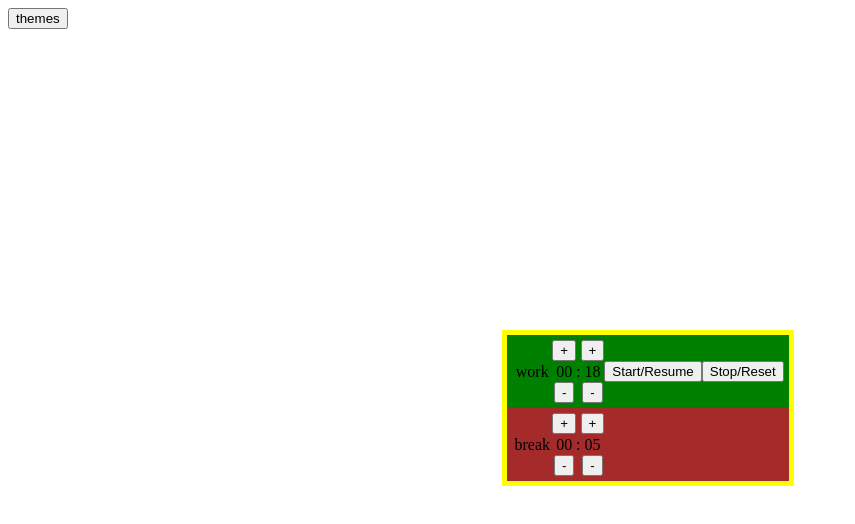
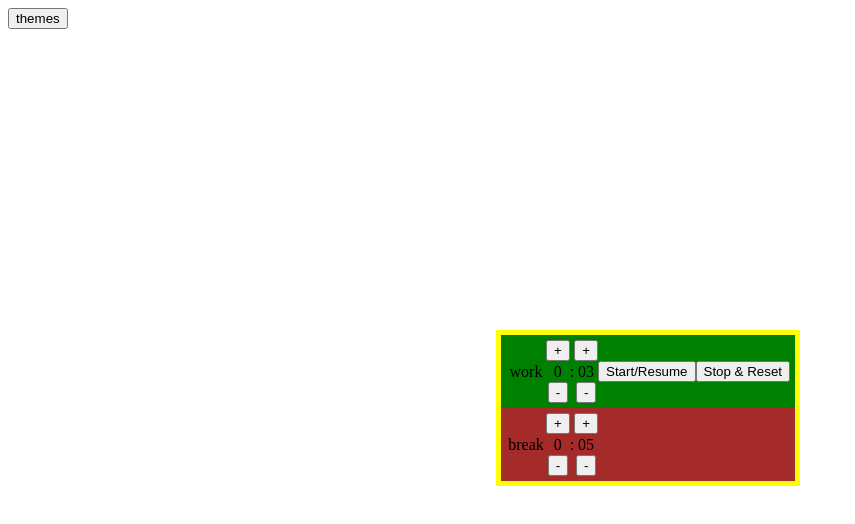
Before and after one commit to user883311/pomodoro-clock, a plain HTML site: page p.html in a window 1280 px wide. Both pictures are taken after a click on the button "Start/Resume". Shown: the whole page, without its empty margins (0-855 px from the left). Drawn offline with nearby package versions, Linux system fonts and the light colour scheme.

Commit message:
Added reset functionnality.

```diff
--- a/p.html
+++ b/p.html
@@ -23,8 +23,8 @@
             <span class="time minutes" id="work-minutes">00</span>
             <span class="time twoDots">:</span>
             <span class="time seconds" id="work-seconds">20</span>
-            <button class="startBtn" onclick="startPause()">Start/Resume</button>
-            <button class="stopBtn">Stop/Reset</button>
+            <button class="startBtn" id="startWorktimeBtn" onclick="startPause()">Start/Resume</button>
+            <button class="stopBtn" id="resetWorktimeBtn" onclick="stopReset()">Stop & Reset</button>
             <div></div>
             <button class="minusBtn">-</button>
             <div></div>
@@ -46,8 +46,8 @@
             <span class="time seconds" id="break-seconds">05</span>
             <!-- <div></div>
             <div></div> -->
-            <button class="startBtn invisible">Start/Resume</button>
-            <button class="stopBtn invisible">Stop/Reset</button>
+            <button class="startBtn invisible" id="startBreaktimeBtn" onclick="startPause()">Start/Resume</button>
+            <button class="stopBtn invisible" id="resetBreaktimeBtn" onclick="stopReset()">Stop & Reset</button>
             <div></div>
             <button class="minusBtn">-</button>
             <div></div>
--- a/script.js
+++ b/script.js
@@ -1,7 +1,11 @@
 // All time durations are expressed in seconds.
 
-var defaultDuration = 25 * 60, defaultBreakDuration = 5 * 60;
-var elapsing = false;
+
+
+function addZeroToSingleDigitStr(str) {
+    result = (str.length == 1) ? "0" + str : str;
+    return result;
+}
 
 var workSecondsID = "work-seconds";
 var workMinutesID = "work-minutes";
@@ -9,9 +13,21 @@ var breakSecondsID = "break-seconds";
 var breakMinutesID = "break-minutes";
 var active = "work"; // work/break
 var status = "reset"; // reset/elapsing/paused
+var timer;
+
+var defaultDuration = 0 * 60 + 5, defaultBreakDuration = 0 * 60 + 5;
+
+stopReset()
+function stopReset() {
+    status = "reset";
+    clearInterval(timer);
+    document.getElementById("work-minutes").innerHTML = Math.floor(defaultDuration / 60).toString();
+    document.getElementById("work-seconds").innerHTML = addZeroToSingleDigitStr((defaultDuration % 60).toString());
+    document.getElementById("break-minutes").innerHTML = Math.floor(defaultBreakDuration / 60).toString();
+    document.getElementById("break-seconds").innerHTML = addZeroToSingleDigitStr((defaultBreakDuration % 60).toString());
+}
 
 
-var timer;
 function startPause() {
     /*
     This function renders elapsing time on the work & break clocks,
@@ -20,6 +36,9 @@ function startPause() {
     console.log("calling startPause()...");
     if (status == "reset" || status == "paused") {
         status = "elapsing";
+        // When time is elapsing, + and - buttons are inactive.
+        // xxxxxxxxx
+
         timer = setInterval(elapsesTime, 1000);
     }
     else if (status == "elapsing") {
@@ -48,6 +67,14 @@ function startPause() {
             if (minutes == 0) {
                 if (active == "work") {
                     active = "break";
+                    // When break time is elapsing, Start/Resume and Stop/Reset buttons are active on that side.
+                    // and +/- buttons are active on work time side
+                    document.getElementById("startBreaktimeBtn").classList.remove("invisible");
+                    document.getElementById("resetBreaktimeBtn").classList.remove("invisible");
+                    document.getElementById("startWorktimeBtn").classList.add("invisible");
+                    document.getElementById("resetWorktimeBtn").classList.add("invisible");
+
+                    // xxxxxxxx
                 }
                 else if (active == "break") {
                     alert("rrriiiIIIIIIIIINNGG !!");
@@ -63,19 +90,16 @@ function startPause() {
         }
         else {
             seconds--;
-            if (seconds < 10) {
-                document.getElementById(secondsIDstr).textContent = "0" + seconds;
-            }
-            else {
-                document.getElementById(secondsIDstr).textContent = seconds;
-            }
+            document.getElementById(secondsIDstr).textContent = addZeroToSingleDigitStr(seconds.toString());
         }
         console.log(seconds);
     }
 }
 
-// When time is elapsing, + and - buttons are inactive.
+
+
 
 // When work time is elapsing, Start/Resume and Stop/Reset buttons are active on that side.
+// and +/- buttons are active on break time side
 
-// When break time is elapsing, Start/Resume and Stop/Reset buttons are active on that side.
+// xxxxxxxx
```
